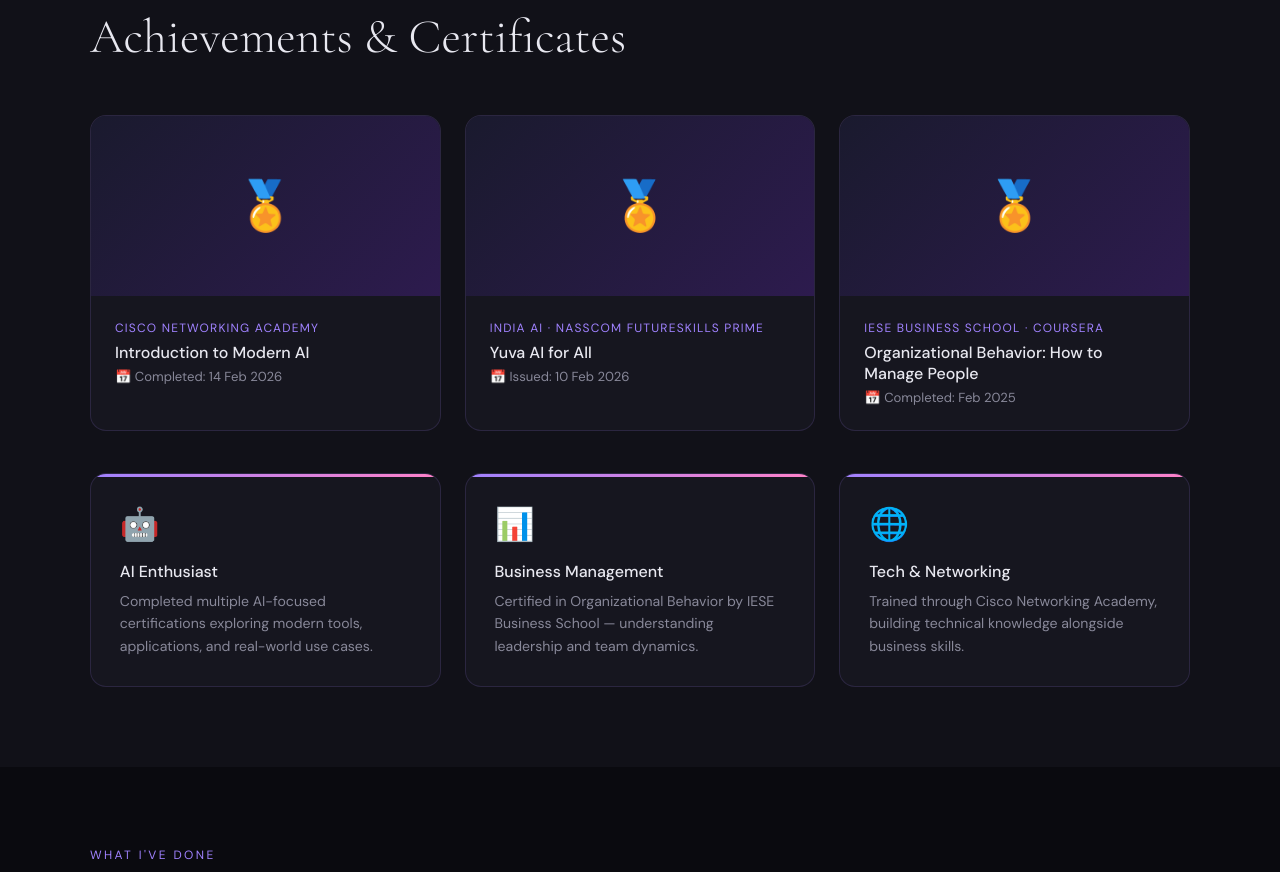
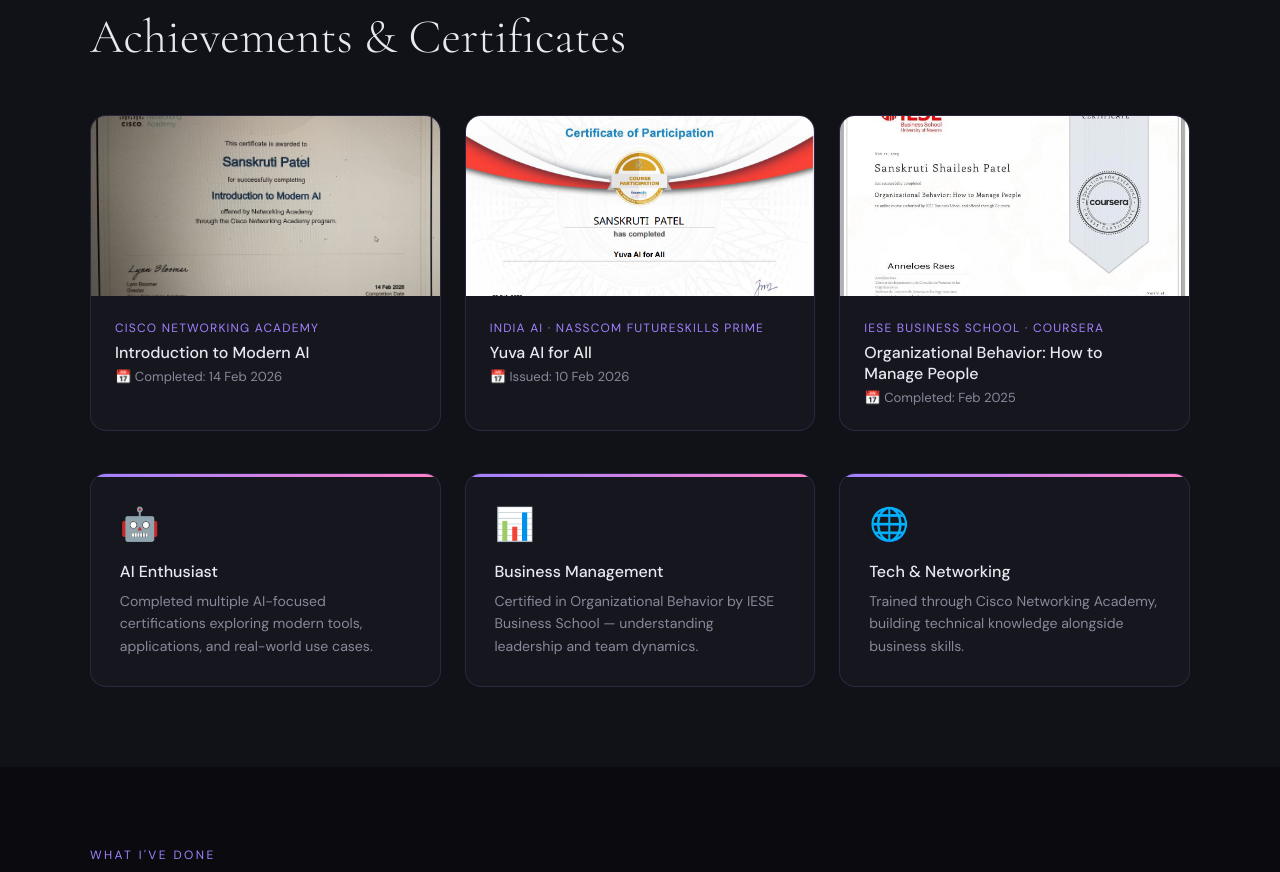
Before and after one commit to sanskruti1011/PORTFOLIO, a plain HTML site: page index.html in a window 1280 px wide. Shown: the part 1687-2559 px from the top of the page. Drawn offline with nearby package versions, Linux system fonts and the light colour scheme.

Commit message:
Update index.html

```diff
--- a/index.html
+++ b/index.html
@@ -102,7 +102,7 @@
 
       <div class="cert-card reveal">
         <div class="cert-img">
-          <img src="INTRO.png" alt="Cisco AI Certificate" onerror="this.parentElement.innerHTML='🏅'"/>
+          <img src="cisco.jpeg" alt="Cisco AI Certificate" onerror="this.parentElement.innerHTML='🏅'"/>
         </div>
         <div class="cert-body">
           <p class="cert-org">Cisco Networking Academy</p>
@@ -113,7 +113,7 @@
 
       <div class="cert-card reveal">
         <div class="cert-img">
-          <img src="YUVA AI.jpeg" alt="Yuva AI Certificate" onerror="this.parentElement.innerHTML='🏅'"/>
+          <img src="yuva.png" alt="Yuva AI Certificate" onerror="this.parentElement.innerHTML='🏅'"/>
         </div>
         <div class="cert-body">
           <p class="cert-org">INDIA Ai · Nasscom FutureSkills Prime</p>
@@ -124,7 +124,7 @@
 
       <div class="cert-card reveal">
         <div class="cert-img">
-          <img src="coursera.png" alt="IESE Certificate" onerror="this.parentElement.innerHTML='🏅'"/>
+          <img src="coursera.jpeg" alt="IESE Certificate" onerror="this.parentElement.innerHTML='🏅'"/>
         </div>
         <div class="cert-body">
           <p class="cert-org">IESE Business School · Coursera</p>
```
